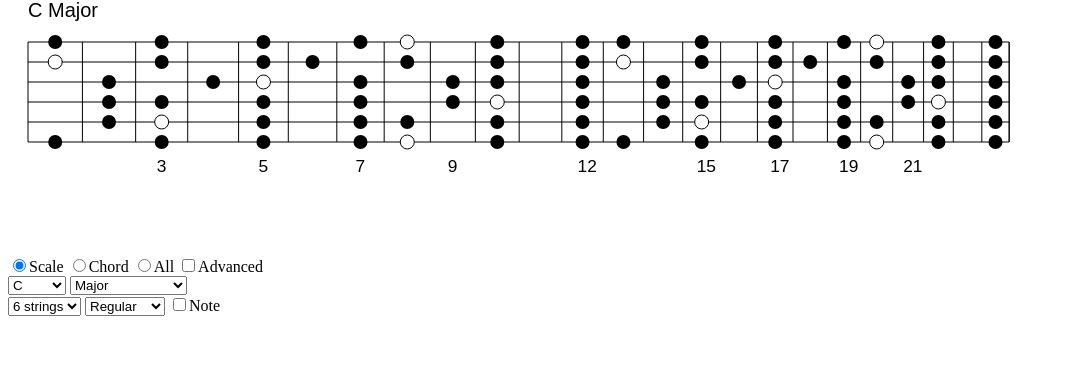
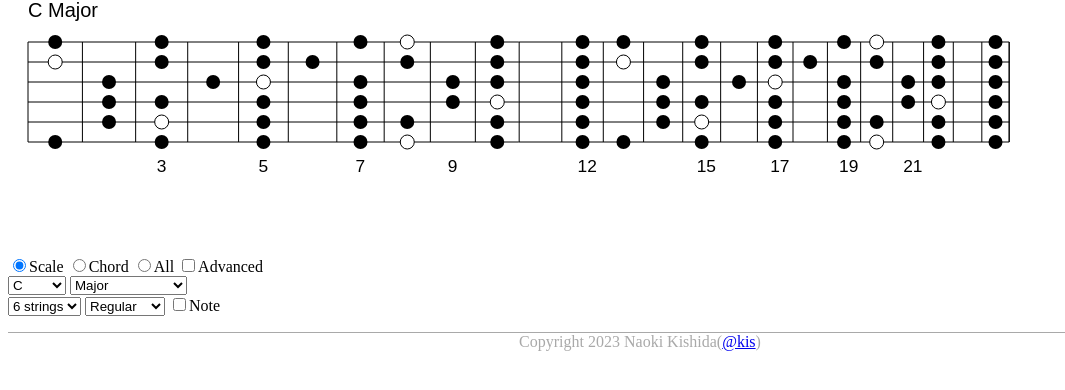
Before and after one commit to voldin912/Guitar, a website: page public_html/index.html in a window 1280 px wide. Shown: the part 78-468 px from the top of the page, without its empty margins (0-1065 px from the left). Drawn offline with Linux system fonts and the light colour scheme.

Commit message:
add copyright

```diff
--- a/public_html/index.html
+++ b/public_html/index.html
@@ -28,6 +28,9 @@
             <select id="tune"></select>
             <label><input id="note" type="checkbox" value="1">Note</label>
         </div>
+        <div style="border-top: 1px solid darkgrey; text-align: center; margin-top: 12pt; color: darkgray">
+            Copyright 2023 Naoki Kishida(<a href="https://twitter.com/kis">@kis</a>)
+        </div>
         <script src="./drawtab.js"></script>
     </body>
 </html>
```
